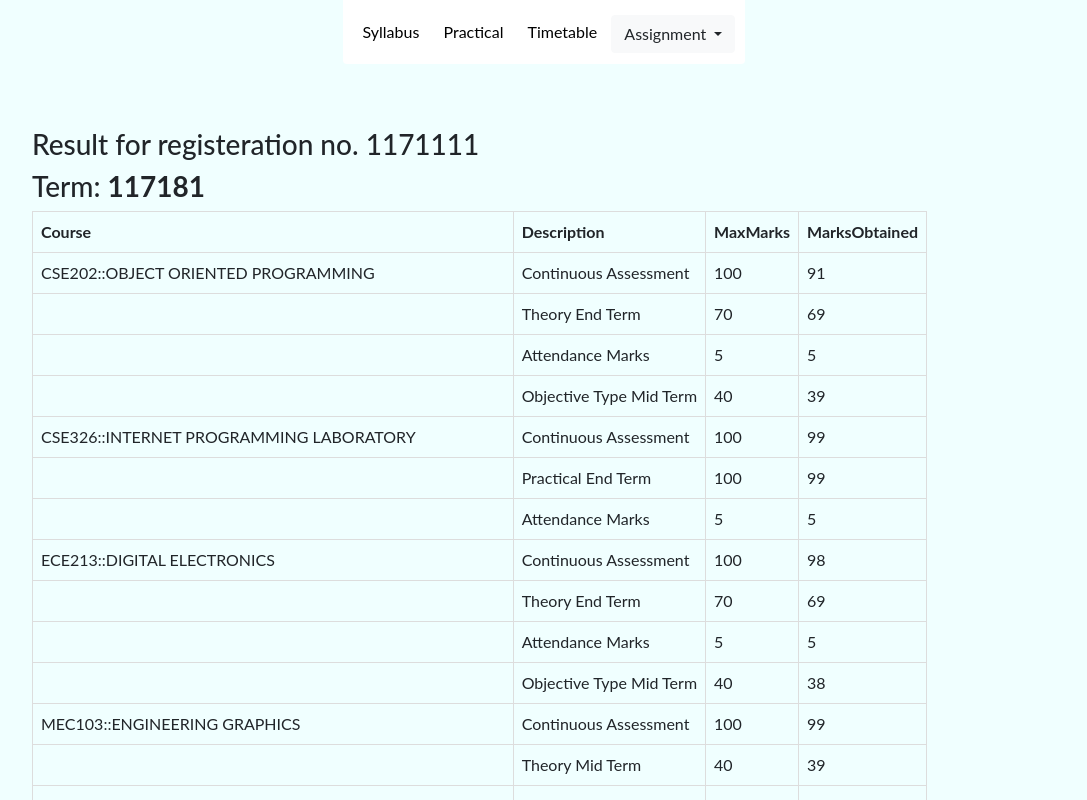
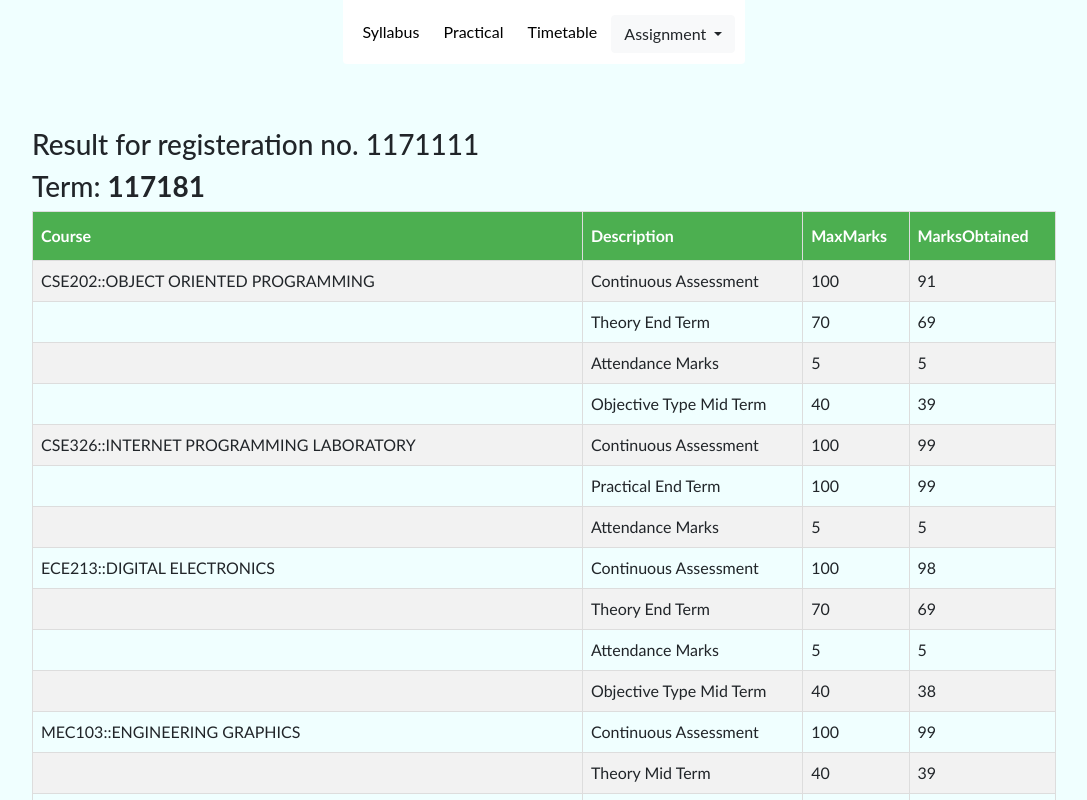
Before and after one commit to ambujraj/Learning-Management-System, a plain HTML site: page result.html in a window 1280 px wide. Shown: the top 800 px of the page, without its empty margins (96-1183 px from the left). Drawn offline with Linux system fonts and the light colour scheme.

Commit message:
Update result.html

```diff
--- a/result.html
+++ b/result.html
@@ -6,14 +6,30 @@
     <title>Result</title>
     <link href="css/bootstrap.min.css" rel="stylesheet">
     <link href="css/styles.css" rel="stylesheet">
-    <style>
-      td, th {
-    border: 1px solid #dddddd;
-    text-align: left;
-    padding: 8px;
+     <style>
+#customers {
+  font-family: "Trebuchet MS", Arial, Helvetica, sans-serif;
+  border-collapse: collapse;
+  width: 100%;
 }
 
-    </style>
+#customers td, #customers th {
+  border: 1px solid #ddd;
+  padding: 8px;
+}
+
+#customers tr:nth-child(even){background-color: #f2f2f2;}
+
+#customers tr:hover {background-color: #ddd;}
+
+#customers th {
+  padding-top: 12px;
+  padding-bottom: 12px;
+  text-align: left;
+  background-color: #4CAF50;
+  color: white;
+}
+</style>
 </head>
 <body style="background-color:azure;">
     <header>
@@ -54,7 +70,7 @@
     <h3>Result for registeration no. 1171111 </h3>
     <h3>Term: <b>117181</b>
     </h3>
-        <table>
+        <table id="customers">
         <tr>
             <th>Course</th>
             <th>Description</th>
```
